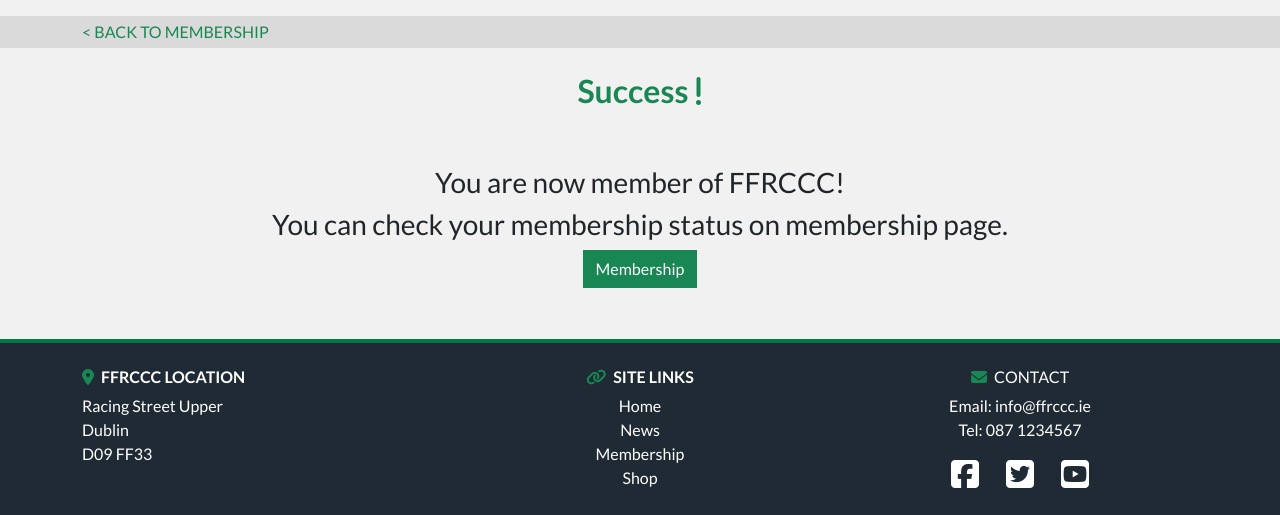
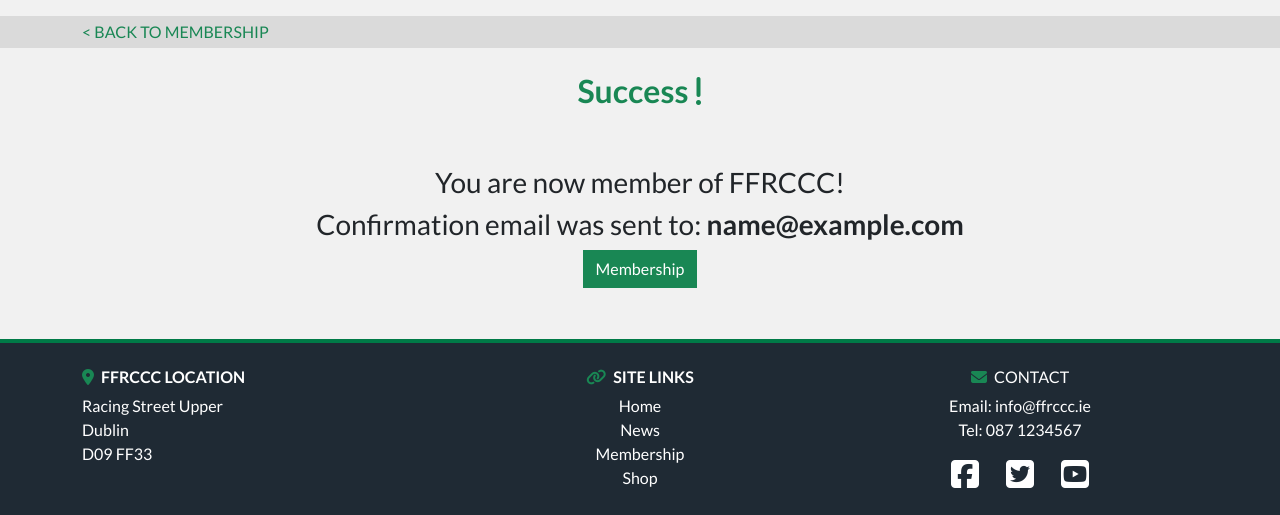
Before and after one commit to zokam1411/milestone-project-4, a Django app: page /membership/success/ in a window 1280 px wide. Shown: the part 252-767 px from the top of the page. Run offline with Django 3.2, Linux system fonts and the light colour scheme; the visitor is signed in with stand-in values (Sample User, id 1); data comes from the database, SQL or seed files in the repository; parts of the project's set-up code (start-up, migrations or seed data) failed here and were passed over; some libraries are stand-ins or nearby versions.

Commit message:
Remove membership button and display email

```diff
--- a/membership/templates/membership/cancel.html
+++ b/membership/templates/membership/cancel.html
@@ -47,7 +47,6 @@
         <div class="col-12 text-center">
             <h3 class="mb-2">Something went wrong.</h3>
             <h3>Please go to membership page and try again.</h3>
-            <a href="{% url 'membership' %}" class="btn btn-success rounded-0">Membership</a>
         </div>
     </div>
 </div>
--- a/membership/templates/membership/success.html
+++ b/membership/templates/membership/success.html
@@ -46,7 +46,7 @@
     <div class="row mb-5">
         <div class="col-12 text-center">
             <h3 class="mb-2">You are now member of FFRCCC!</h3>
-            <h3>You can check your membership status on membership page.</h3>
+            <h3>Confirmation email was sent to: <strong>{{request.user.email}}</strong></h3>
             <a href="{% url 'membership' %}" class="btn btn-success rounded-0">Membership</a>
         </div>
     </div>
```
